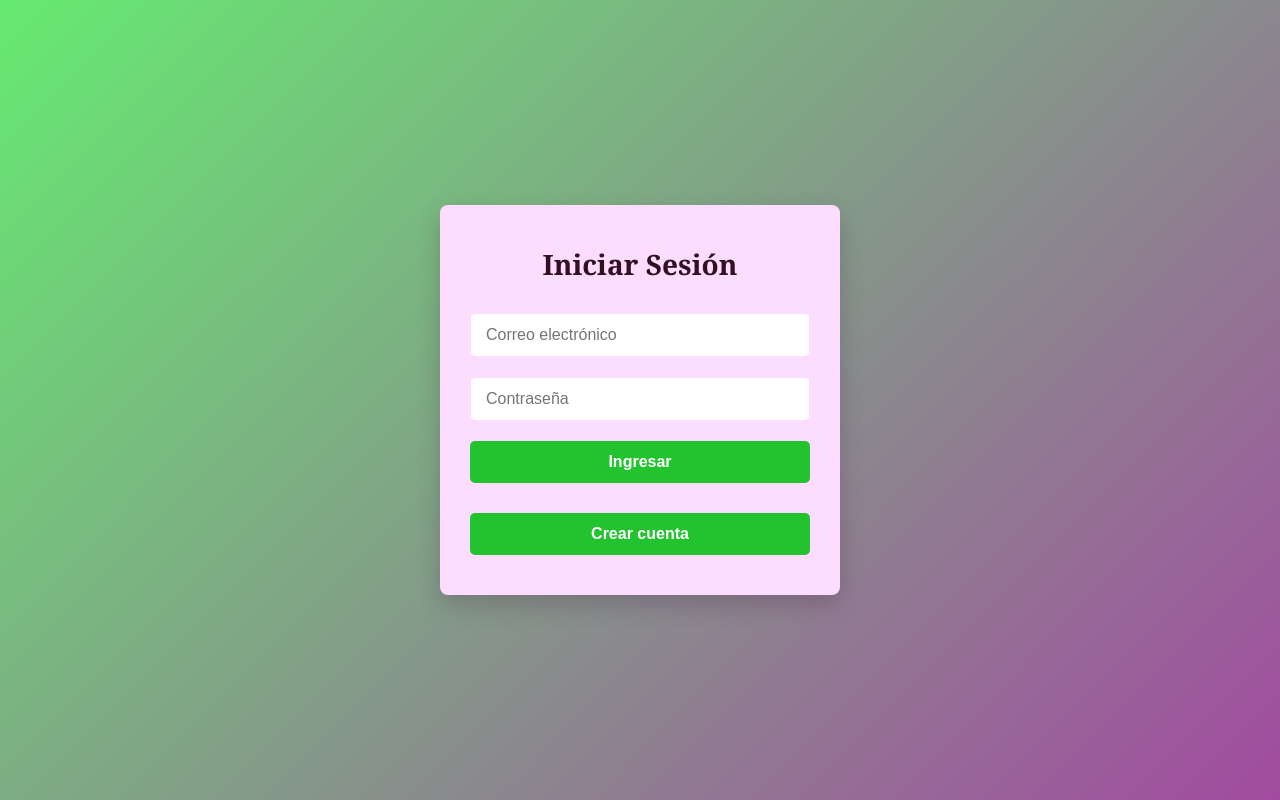
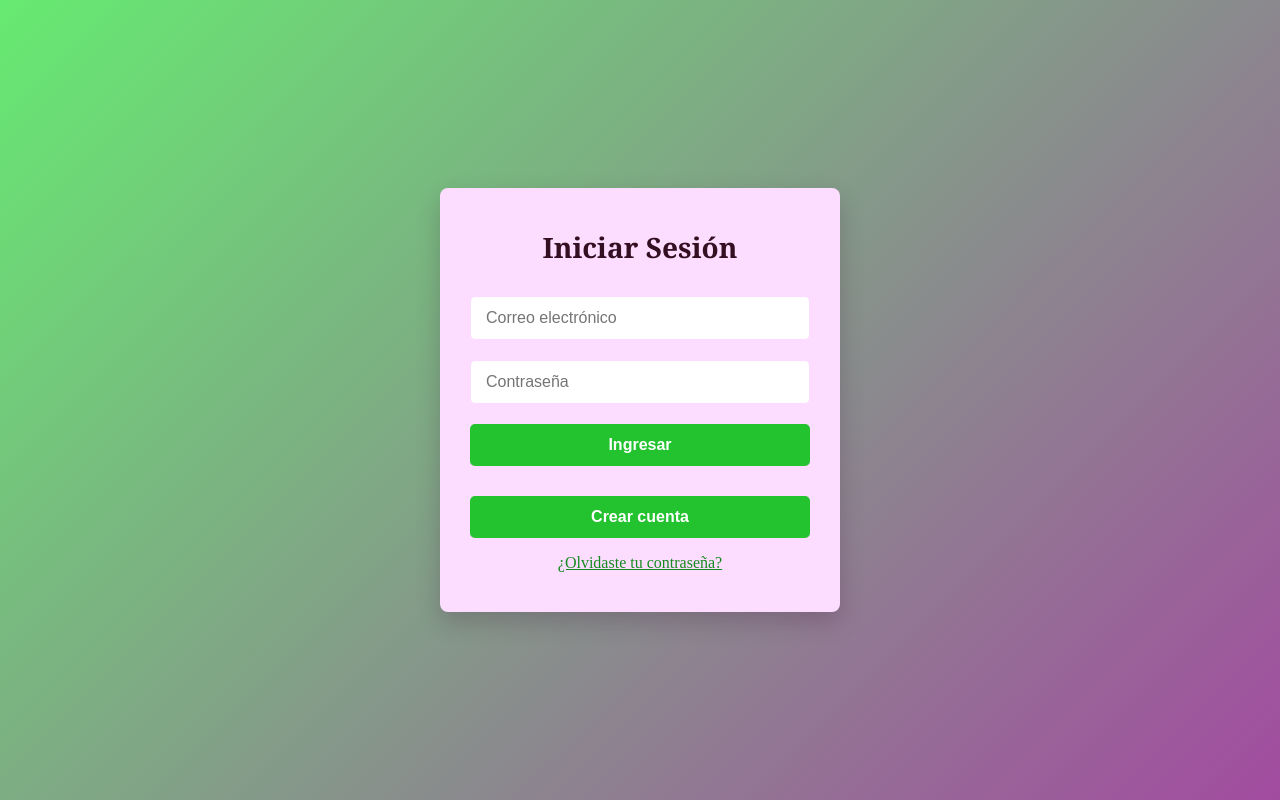
Before and after one commit to LucreciaMencia/LogIn, a Next.js app in the folder LogIn/Frontend/: page /login in a window 1280 px wide. Built offline with nearby package versions, Linux system fonts and the light colour scheme.

Commit message:
Update page.tsx de login

```diff
--- a/LogIn/Frontend/src/app/login/page.tsx
+++ b/LogIn/Frontend/src/app/login/page.tsx
@@ -90,6 +90,14 @@ return (
           Crear cuenta
           </button>
       </form>
+        <p style={{ marginTop: "1rem" }}>
+          <a
+          href="/forgot-password"
+          style={{ color: "#158a1fff", textDecoration: "underline" }}
+          >
+            ¿Olvidaste tu contraseña?
+           </a>
+            </p>
 
     </div>
   </div>
```
